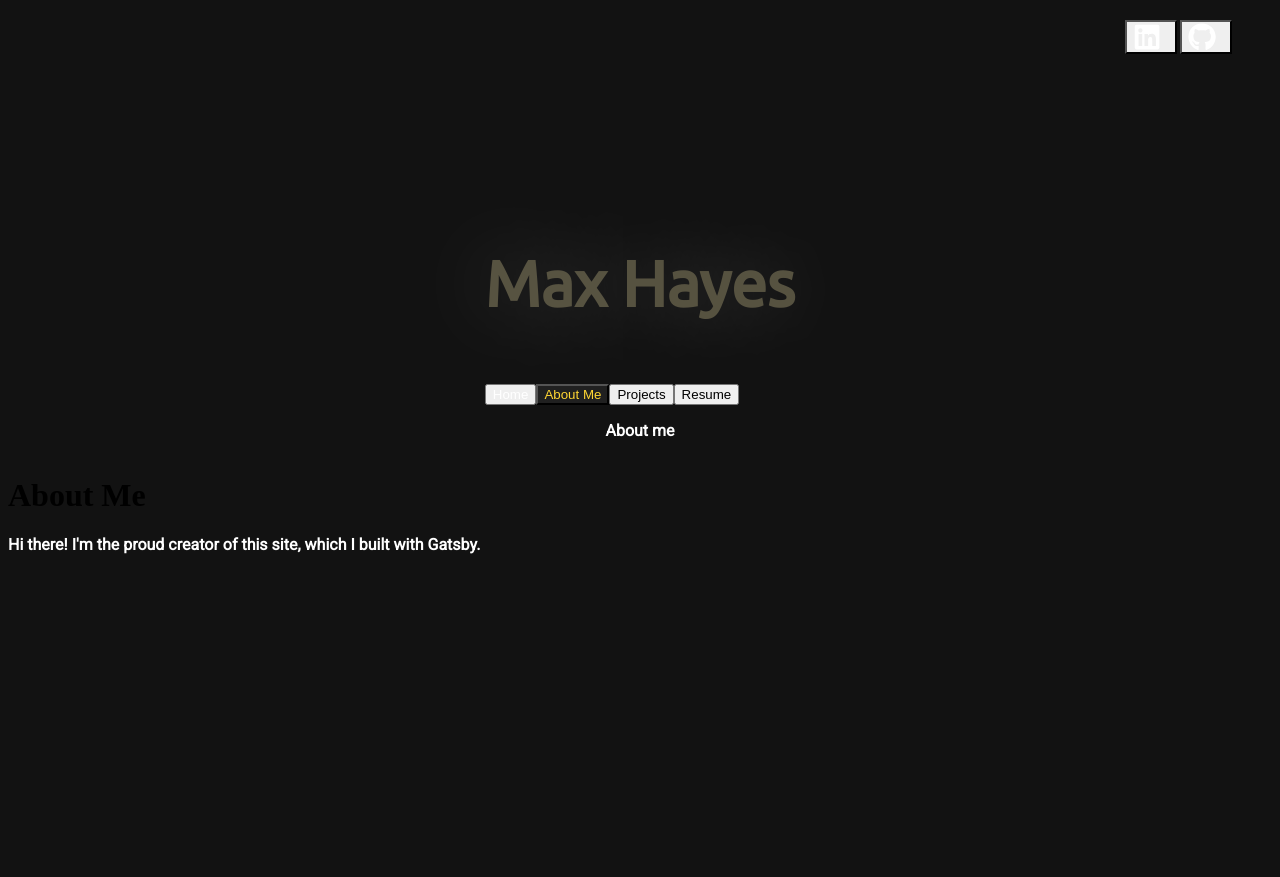
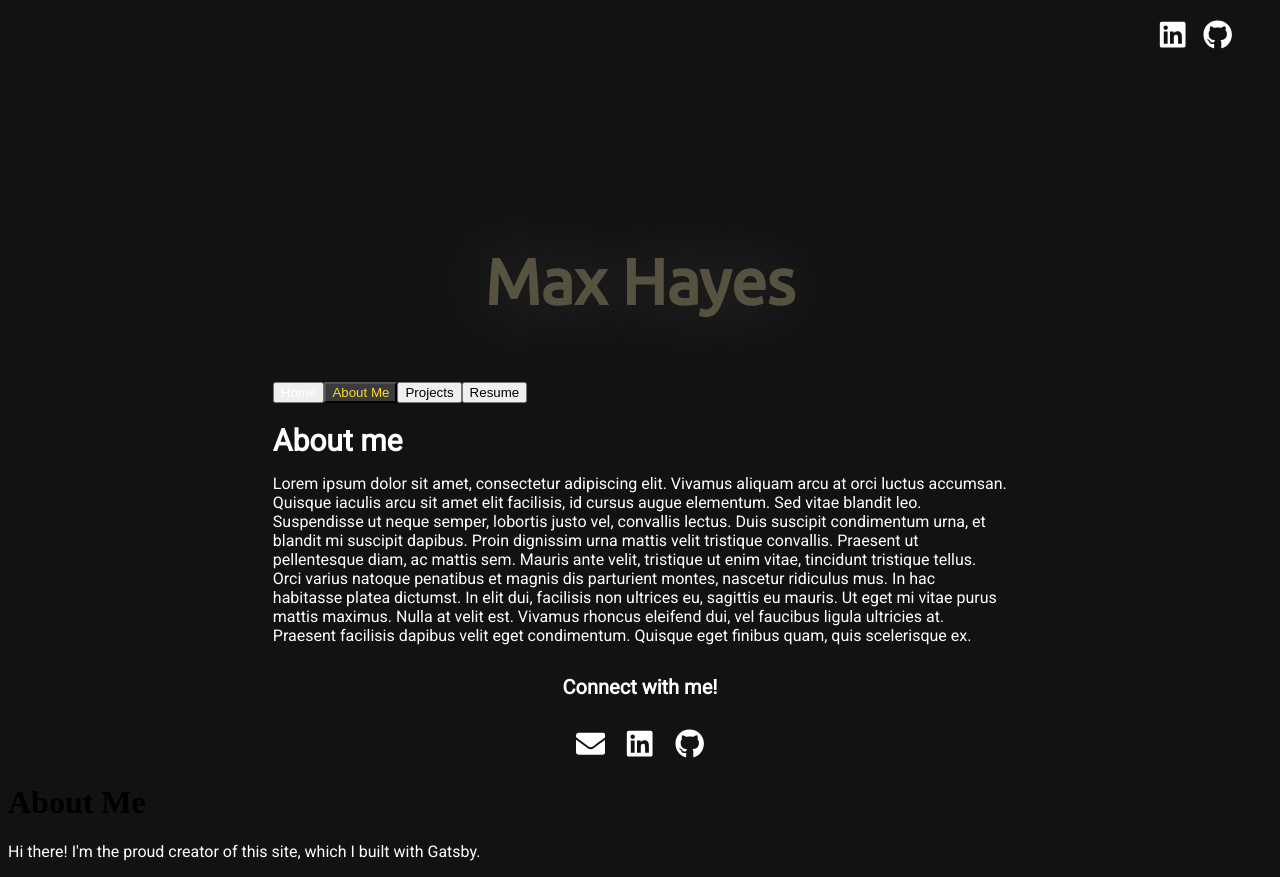
Before and after one commit to maxhayes17/gatsby-test, a Gatsby site: page /page2 in a window 1280 px wide. Both pictures are taken after a click on the tab "About Me". Before the commit the page ends 800 px from the top, so only its background shows below. Built offline with nearby package versions, Linux system fonts and the light colour scheme; Gatsby itself is replaced by a stand-in of ours.

Commit message:
replaced buttongroups with hstacks

```diff
--- a/src/components/aboutme.js
+++ b/src/components/aboutme.js
@@ -6,7 +6,7 @@ import '@fontsource/ubuntu'
 import { Link } from 'gatsby'
 import { Button, ButtonGroup } from "@chakra-ui/react"
 import { Tabs, TabList, TabPanels, Tab, TabPanel } from "@chakra-ui/react"
-import { Stack, HStack, VStack } from "@chakra-ui/react"
+import { Stack, HStack, VStack, StackDivider, Flex, Spacer } from "@chakra-ui/react"
 import { FaGithub, FaLinkedin, FaEnvelope } from 'react-icons/fa'
 import { Box } from "@chakra-ui/react"
 
@@ -35,14 +35,18 @@ return(
         Praesent facilisis dapibus velit eget condimentum.
         Quisque eget finibus quam, quis scelerisque ex.
         </p>
-        <h3 class="h3" style={{marginTop:"25px"}}>Connect with me!</h3>
-        <HStack spacing={10} marginTop="5px" direction="row">
-            <a href="mailto:mch103@pitt.edu"><FaEnvelope color="white" size="4ex"/></a>
-            <a href="http://linkedin.com/in/~max"><FaLinkedin color="white" size="4ex"/></a>
-            <a href="http://github.com/maxhayes17"><FaGithub color="white" size="4ex"/></a>
-        </HStack>
+        <h3 class="h3" style={{marginTop:"30px"}}>Connect with me!</h3>
+        <Flex marginTop="10px">
+            <Spacer />
+            <HStack spacing={10} marginTop="10px" direction="row"
+                divider={<StackDivider borderColor="gray.200" align="stretch" />}>
+                <a href="mailto:mch103@pitt.edu"><FaEnvelope color="white" size="4ex"/></a>
+                <a href="http://linkedin.com/in/~max"><FaLinkedin color="white" size="4ex"/></a>
+                <a href="http://github.com/maxhayes17"><FaGithub color="white" size="4ex"/></a>
+            </HStack>
+            <Spacer />
+        </Flex>
     </Box>
-
 </div>
 )
 
--- a/src/components/layout.js
+++ b/src/components/layout.js
@@ -2,10 +2,12 @@ import * as React from 'react'
 import '/src/pages/style.css'
 import '@fontsource/roboto'
 import '@fontsource/ubuntu'
+
+import AboutMe from '../components/aboutme'
 import { Link } from 'gatsby'
 import { Button, ButtonGroup } from "@chakra-ui/react"
 import { Tabs, TabList, TabPanels, Tab, TabPanel } from "@chakra-ui/react"
-import { Stack, HStack, VStack } from "@chakra-ui/react"
+import { Stack, HStack, VStack, Flex, Spacer } from "@chakra-ui/react"
 import { FaGithub, FaLinkedin } from 'react-icons/fa'
 
 const Layout = ({ pageTitle, children }) => {
@@ -15,10 +17,13 @@ const Layout = ({ pageTitle, children }) => {
       <title>{pageTitle}</title>
       <main>
           <div class="nav">
-        <ButtonGroup spacing="3" variant="none" bg='#121212'>
-            <Button leftIcon={<FaLinkedin color="white" size="4ex"/>} href="www.linkedin.com/in/~max"/>
-            <Button leftIcon={<FaGithub color="white" size="4ex"/>} />
-        </ButtonGroup>
+              <Flex>
+                <Spacer />
+                <HStack spacing={15} align="flex-end">
+                    <a href="http://linkedin.com/in/~max"><FaLinkedin color="white" size="4ex"/></a>
+                    <a href="http://github.com/maxhayes17"><FaGithub color="white" size="4ex"/></a>
+                </HStack>
+              </Flex>
         </div>
         <div class="comein">
             <div style={{display:"flex", justifyContent:"center", alignItems:"center", marginTop:"10%"}}>
@@ -27,16 +32,16 @@ const Layout = ({ pageTitle, children }) => {
                     <p class='pulsing-text'>Max Hayes</p>
                     </li>
                     <li style={{marginTop:"10px"}}>
-                    <Tabs variant="soft-rounded" colorScheme="whiteAlpha" defaultIndex={0} isManual>
+                    <Tabs variant="soft-rounded" colorScheme="whiteAlpha" defaultIndex={0} align="center">
                         <TabList>
-                            <Tab color="white"      _selected={{ color: "#ffd633", bg: "#202020" }}>Home</Tab>
-                            <Tab color="yellow.100" _selected={{ color: "#ffd633", bg: "#202020" }}>About Me</Tab>
-                            <Tab color="yellow.100" _selected={{ color: "#ffd633", bg: "#202020" }}>Projects</Tab>
-                            <Tab color="yellow.100" _selected={{ color: "#ffd633", bg: "#202020" }}>Resume</Tab>
+                            <Tab color="white"      _selected={{ color: "#ffd633", bg: "#3A3B3C" }}>Home</Tab>
+                            <Tab color="yellow.100" _selected={{ color: "#ffd633", bg: "#3A3B3C" }}>About Me</Tab>
+                            <Tab color="yellow.100" _selected={{ color: "#ffd633", bg: "#3A3B3C" }}>Projects</Tab>
+                            <Tab color="yellow.100" _selected={{ color: "#ffd633", bg: "#3A3B3C" }}>Resume</Tab>
                         </TabList>
                         <TabPanels textAlign="center">
                             <TabPanel><p></p></TabPanel>
-                            <TabPanel><p>About me</p></TabPanel>
+                            <TabPanel class="center"><AboutMe /></TabPanel>
                             <TabPanel><p>Projects</p></TabPanel>
                             <TabPanel><p>View my Resume <a href="#" style={{color:"#ffd633"}}>here</a></p></TabPanel>
                         </TabPanels>
--- a/src/pages/style.css
+++ b/src/pages/style.css
@@ -8,38 +8,64 @@ ul{
     padding: 0;
 }
 
+.center{
+    text-align: center;
+}
+.h1{
+    font-size: 30px;
+    font-family: "Roboto";
+    font-weight: Bolder;
+    color:#ffff;
+    text-align: left;
+    margin-bottom: 10px;
+}
+.h3{
+    font-size: 20px;
+    font-family: "Roboto";
+    font-weight: Bolder;
+    color:#ffff;
+    text-align: center;
+}
+
+.comein{
+    animation-name: slideup;
+    animation-duration: 3s;
+
+}
+@keyframes slideup{
+    from{
+        margin-bottom: 100%;
+    }
+    to{
+        margin-bottom: 0%;
+    }
+}
+@keyframes slideright{
+    from{
+        margin-top: 100%;
+    }
+    to{
+        margin-top: 20px;
+    }
+}
 .nav{
     margin-top: 20px;
     margin-right: 40px;
     text-align: right;
-}
+    animation-name: slideright;
+    animation-duration: 3s;
 
-.comein{
-    animation-duration: 3s;
-    animation-name: slideup;
-}
-@keyframes slideup{
-    from{
-        margin-top: 100%;
-    }
-    to{
-        margin-top: 10%;
-    }
-}
 
-@keyframes slideright{
-    from{
-
-    }
-    to{
-
-    }
 }
 
 p{
     font-family: "Roboto";
-    font-weight: Bolder;
     color:#ffff
+}
+.p{
+    font-family: "Roboto";
+    color:#ffff;
+    text-align: left;
 }
 .pulsing-text {
     font-weight: bolder;
@@ -47,12 +73,13 @@ p{
     font-size: 4em;
     text-align: center;
     color: #fff0b3;
-    text-shadow: 0px 0px 30px rgba(255, 255, 255, 0.7);
+
     animation-name: pulsing-text;
     animation-duration: 8s;
     animation-delay: 1s;
     animation-timing-function: linear;
     animation-iteration-count: 1;
+    animation-fill-mode: forwards;
   }
 
 
@@ -85,7 +112,7 @@ p{
     }
     50% {
       color: #ffe680;
-      text-shadow: 3px 3px 30px rgba(255, 214, 51, 0.7);
+      text-shadow: 3px 3px 40px rgba(255, 214, 51, 0.8);
       opacity: 100%;
     }
     60% {
@@ -121,6 +148,7 @@ p{
     }
     100%{
         color: #fff0b3;
-        text-shadow: 0px 0px 30px rgba(255, 255, 255, 0.6);
+        text-shadow: 0px 0px 30px rgba(255, 255, 255, 0.7);
+        opacity: 100%;
     }
   }
```
